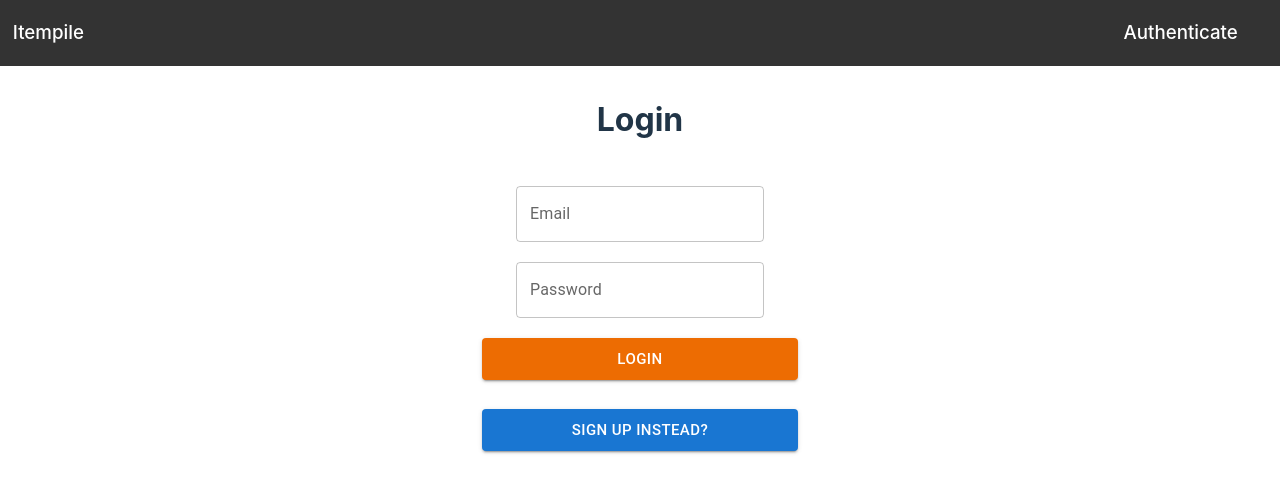
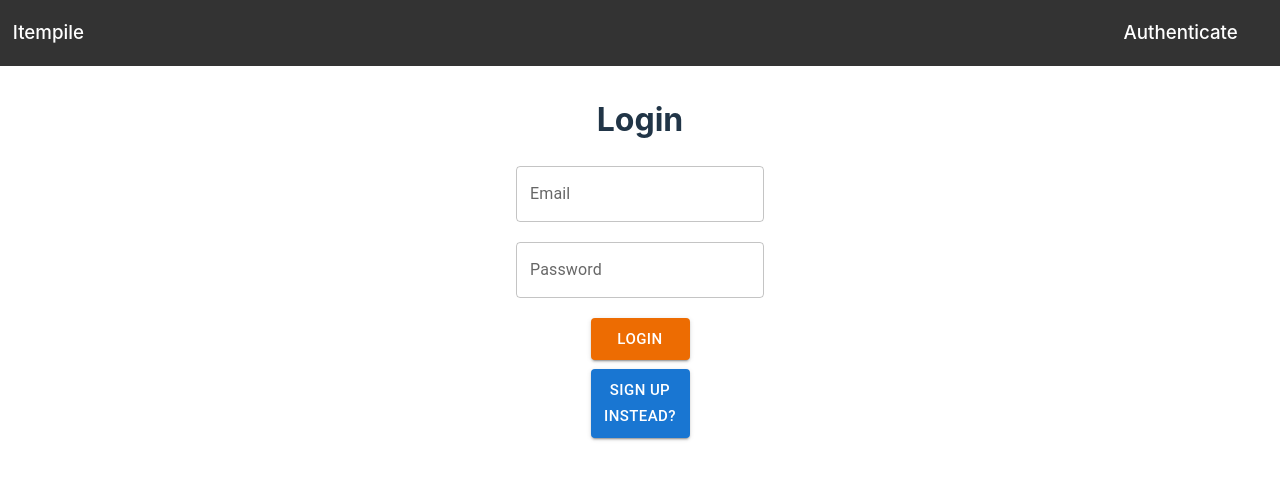
Before and after one commit to ArtoLaitinen/itempile, a React (Vite) app in the folder client/: page /auth in a window 1280 px wide. Shown: the top 492 px of the page. Built offline with nearby package versions, Linux system fonts and the light colour scheme.

Commit message:
modified form styling

```diff
--- a/client/src/App.css
+++ b/client/src/App.css
@@ -16,7 +16,7 @@
   display: flex;
   flex-direction: column;
   flex-wrap: wrap;
-  width: 75%;
+  max-width: 300px;
   margin: 0 auto;
   margin-bottom: 20px;
 }
@@ -24,7 +24,11 @@
 .form-item {
   display: flex;
   flex-direction: row;
-  margin: 20px;
+  margin-bottom: 20px;
   justify-content: center;
   align-items: center;
 }
+
+.form-input {
+  width: 100%;
+}
```
